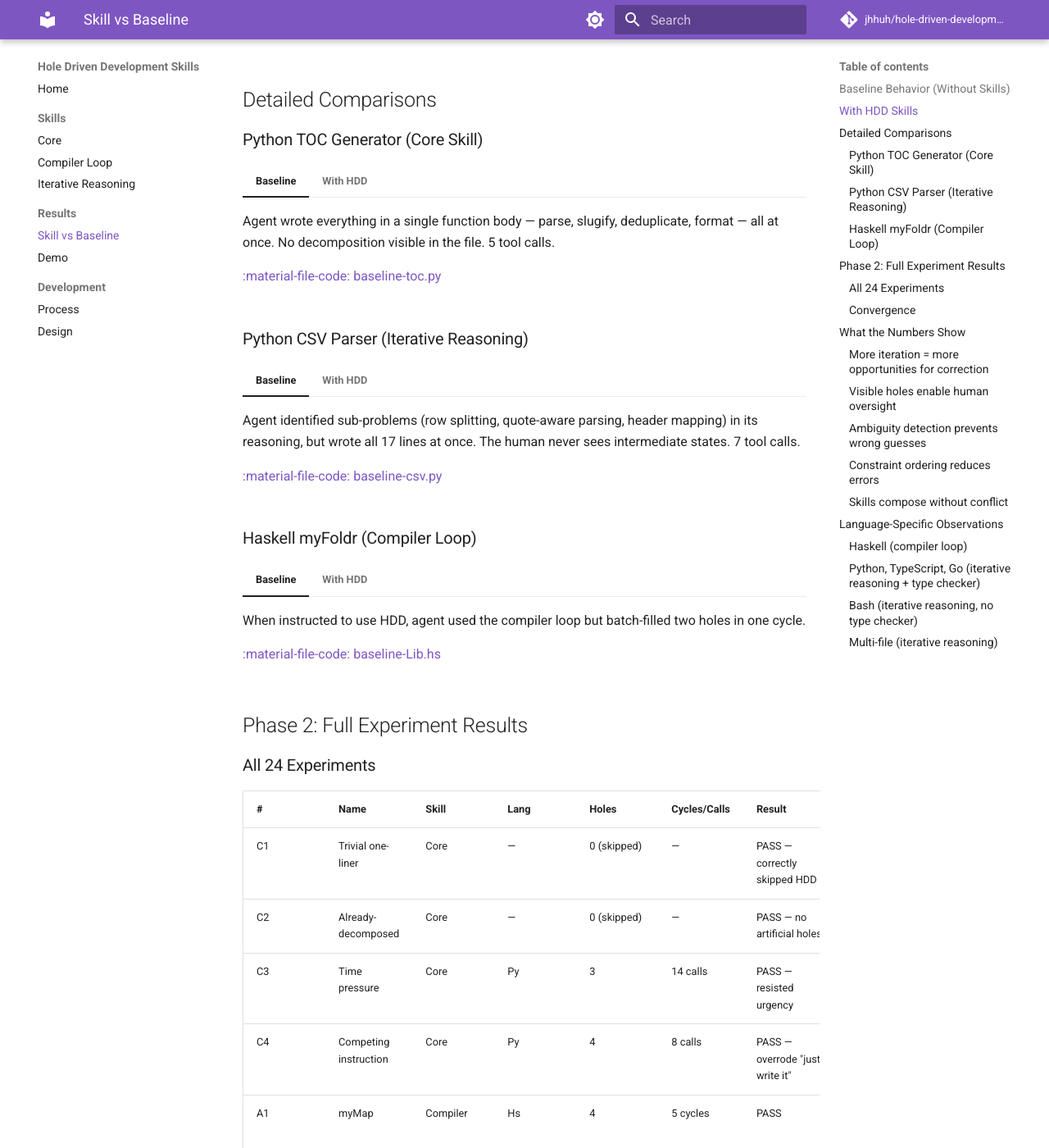
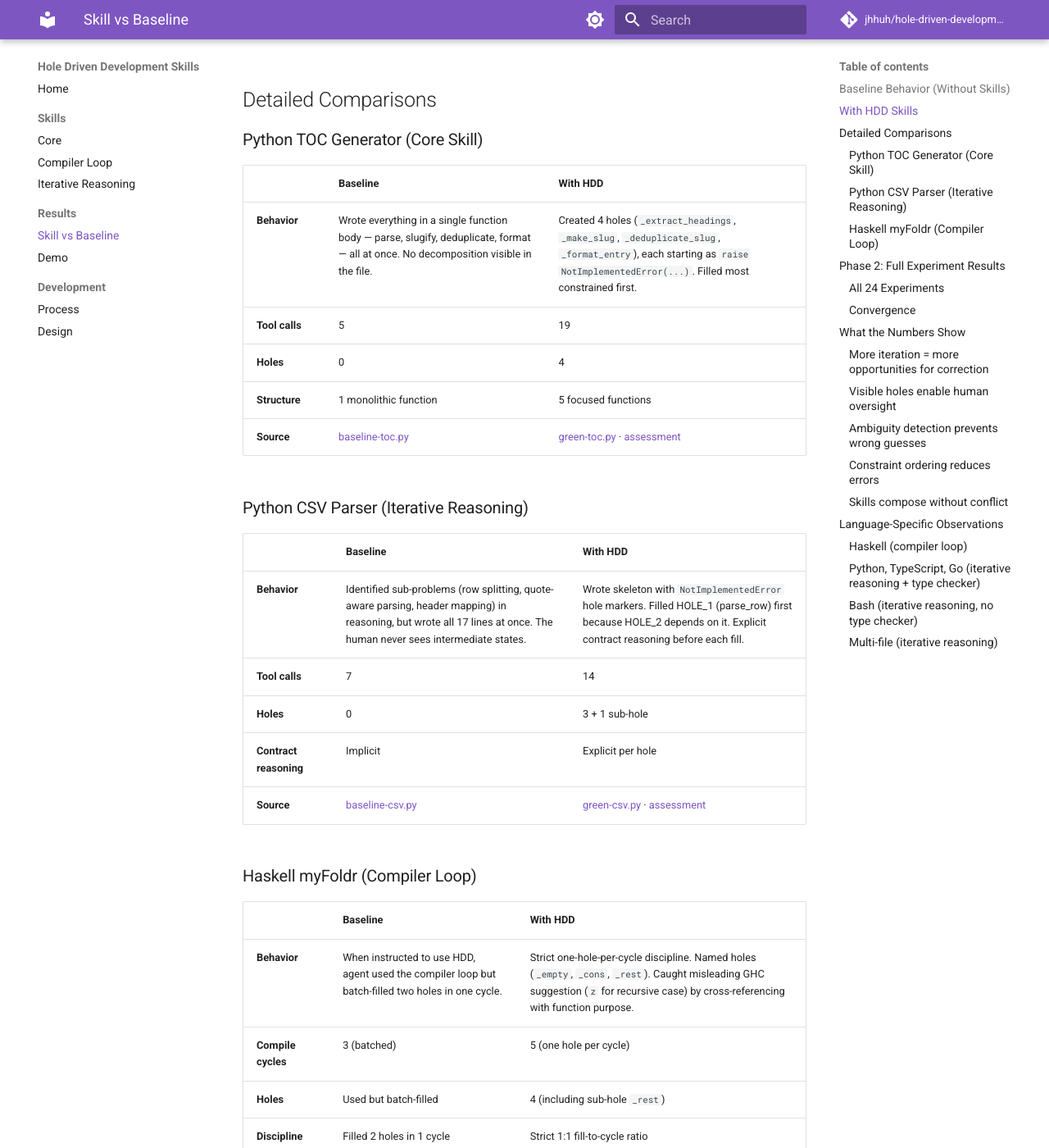
Before and after one commit to jhhuh/hole-driven-development-skill, an MkDocs documentation site: the page built from docs-site/results.md, in a window 1280 px wide and 1400 px high, scrolled down 1010 px. Shown: the whole window at 82% size. Built offline with MkDocs 1.6.1 and Material for MkDocs 9.7.7, drawn with Linux system fonts in a browser that asks for light colours; comment, search, counter and statistics services are not loaded; some of the changed text lies outside the part shown.

Commit message:
Use side-by-side tables for detailed baseline vs HDD comparisons
Replaces tabbed panels with tables so baseline and HDD behavior
are visible simultaneously for direct comparison.

```diff
--- a/docs-site/results.md
+++ b/docs-site/results.md
@@ -30,45 +30,33 @@ This was observed across all three baseline tests (Python TOC generator, Haskell
 
 ### Python TOC Generator (Core Skill)
 
-=== "Baseline"
-
-    Agent wrote everything in a single function body — parse, slugify, deduplicate, format — all at once. No decomposition visible in the file. 5 tool calls.
-
-    [:material-file-code: baseline-toc.py](https://github.com/jhhuh/hole-driven-development-skill/blob/@COMMIT_SHA@/tests/hole-driven-development-core/results/baseline-toc.py)
-
-=== "With HDD"
-
-    Agent created 4 holes (`_extract_headings`, `_make_slug`, `_deduplicate_slug`, `_format_entry`), each starting as `raise NotImplementedError(...)`. Filled most constrained first (`_format_entry` → `_deduplicate_slug` → `_extract_headings` → `_make_slug`). 19 tool calls.
-
-    [:material-file-code: green-toc.py](https://github.com/jhhuh/hole-driven-development-skill/blob/@COMMIT_SHA@/tests/hole-driven-development-core/results/green-toc.py) · [:material-file-document: assessment](https://github.com/jhhuh/hole-driven-development-skill/blob/@COMMIT_SHA@/tests/hole-driven-development-core/results/green-assessment.md)
+| | Baseline | With HDD |
+|---|---|---|
+| **Behavior** | Wrote everything in a single function body — parse, slugify, deduplicate, format — all at once. No decomposition visible in the file. | Created 4 holes (`_extract_headings`, `_make_slug`, `_deduplicate_slug`, `_format_entry`), each starting as `raise NotImplementedError(...)`. Filled most constrained first. |
+| **Tool calls** | 5 | 19 |
+| **Holes** | 0 | 4 |
+| **Structure** | 1 monolithic function | 5 focused functions |
+| **Source** | [baseline-toc.py](https://github.com/jhhuh/hole-driven-development-skill/blob/@COMMIT_SHA@/tests/hole-driven-development-core/results/baseline-toc.py) | [green-toc.py](https://github.com/jhhuh/hole-driven-development-skill/blob/@COMMIT_SHA@/tests/hole-driven-development-core/results/green-toc.py) · [assessment](https://github.com/jhhuh/hole-driven-development-skill/blob/@COMMIT_SHA@/tests/hole-driven-development-core/results/green-assessment.md) |
 
 ### Python CSV Parser (Iterative Reasoning)
 
-=== "Baseline"
-
-    Agent identified sub-problems (row splitting, quote-aware parsing, header mapping) in its reasoning, but wrote all 17 lines at once. The human never sees intermediate states. 7 tool calls.
-
-    [:material-file-code: baseline-csv.py](https://github.com/jhhuh/hole-driven-development-skill/blob/@COMMIT_SHA@/tests/hole-driven-development-iterative-reasoning/results/baseline-csv.py)
-
-=== "With HDD"
-
-    Agent wrote skeleton with `NotImplementedError` hole markers. Filled HOLE_1 (parse_row) first because HOLE_2 depends on it. Explicit contract reasoning before each fill. 14 tool calls.
-
-    [:material-file-code: green-csv.py](https://github.com/jhhuh/hole-driven-development-skill/blob/@COMMIT_SHA@/tests/hole-driven-development-iterative-reasoning/results/green-csv.py) · [:material-file-document: assessment](https://github.com/jhhuh/hole-driven-development-skill/blob/@COMMIT_SHA@/tests/hole-driven-development-iterative-reasoning/results/green-assessment.md)
+| | Baseline | With HDD |
+|---|---|---|
+| **Behavior** | Identified sub-problems (row splitting, quote-aware parsing, header mapping) in reasoning, but wrote all 17 lines at once. The human never sees intermediate states. | Wrote skeleton with `NotImplementedError` hole markers. Filled HOLE_1 (parse_row) first because HOLE_2 depends on it. Explicit contract reasoning before each fill. |
+| **Tool calls** | 7 | 14 |
+| **Holes** | 0 | 3 + 1 sub-hole |
+| **Contract reasoning** | Implicit | Explicit per hole |
+| **Source** | [baseline-csv.py](https://github.com/jhhuh/hole-driven-development-skill/blob/@COMMIT_SHA@/tests/hole-driven-development-iterative-reasoning/results/baseline-csv.py) | [green-csv.py](https://github.com/jhhuh/hole-driven-development-skill/blob/@COMMIT_SHA@/tests/hole-driven-development-iterative-reasoning/results/green-csv.py) · [assessment](https://github.com/jhhuh/hole-driven-development-skill/blob/@COMMIT_SHA@/tests/hole-driven-development-iterative-reasoning/results/green-assessment.md) |
 
 ### Haskell myFoldr (Compiler Loop)
 
-=== "Baseline"
-
-    When instructed to use HDD, agent used the compiler loop but batch-filled two holes in one cycle.
-
-    [:material-file-code: baseline-Lib.hs](https://github.com/jhhuh/hole-driven-development-skill/blob/@COMMIT_SHA@/tests/hole-driven-development/results/baseline-Lib.hs)
-
-=== "With HDD"
-
-    Strict one-hole-per-cycle discipline. Named holes (`_empty`, `_cons`, `_rest`). 5 compile cycles. Caught misleading GHC suggestion (`z` for the recursive case) by cross-referencing with function purpose.
-
-    [:material-file-code: green-Lib.hs](https://github.com/jhhuh/hole-driven-development-skill/blob/@COMMIT_SHA@/tests/hole-driven-development/results/green-Lib.hs) · [:material-file-document: assessment](https://github.com/jhhuh/hole-driven-development-skill/blob/@COMMIT_SHA@/tests/hole-driven-development/results/green-assessment.md)
+| | Baseline | With HDD |
+|---|---|---|
+| **Behavior** | When instructed to use HDD, agent used the compiler loop but batch-filled two holes in one cycle. | Strict one-hole-per-cycle discipline. Named holes (`_empty`, `_cons`, `_rest`). Caught misleading GHC suggestion (`z` for recursive case) by cross-referencing with function purpose. |
+| **Compile cycles** | 3 (batched) | 5 (one hole per cycle) |
+| **Holes** | Used but batch-filled | 4 (including sub-hole `_rest`) |
+| **Discipline** | Filled 2 holes in 1 cycle | Strict 1:1 fill-to-cycle ratio |
+| **Source** | [baseline-Lib.hs](https://github.com/jhhuh/hole-driven-development-skill/blob/@COMMIT_SHA@/tests/hole-driven-development/results/baseline-Lib.hs) | [green-Lib.hs](https://github.com/jhhuh/hole-driven-development-skill/blob/@COMMIT_SHA@/tests/hole-driven-development/results/green-Lib.hs) · [assessment](https://github.com/jhhuh/hole-driven-development-skill/blob/@COMMIT_SHA@/tests/hole-driven-development/results/green-assessment.md) |
 
 ## Phase 2: Full Experiment Results
 
```
